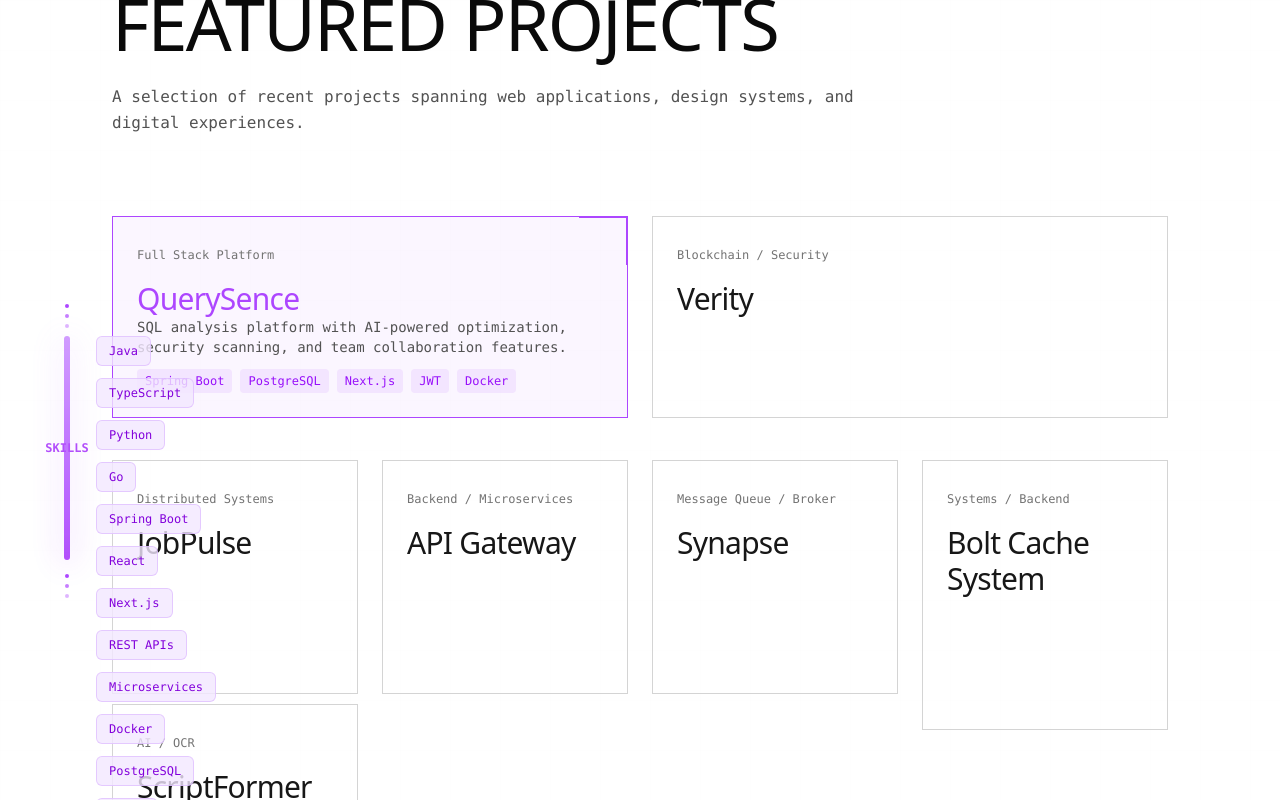
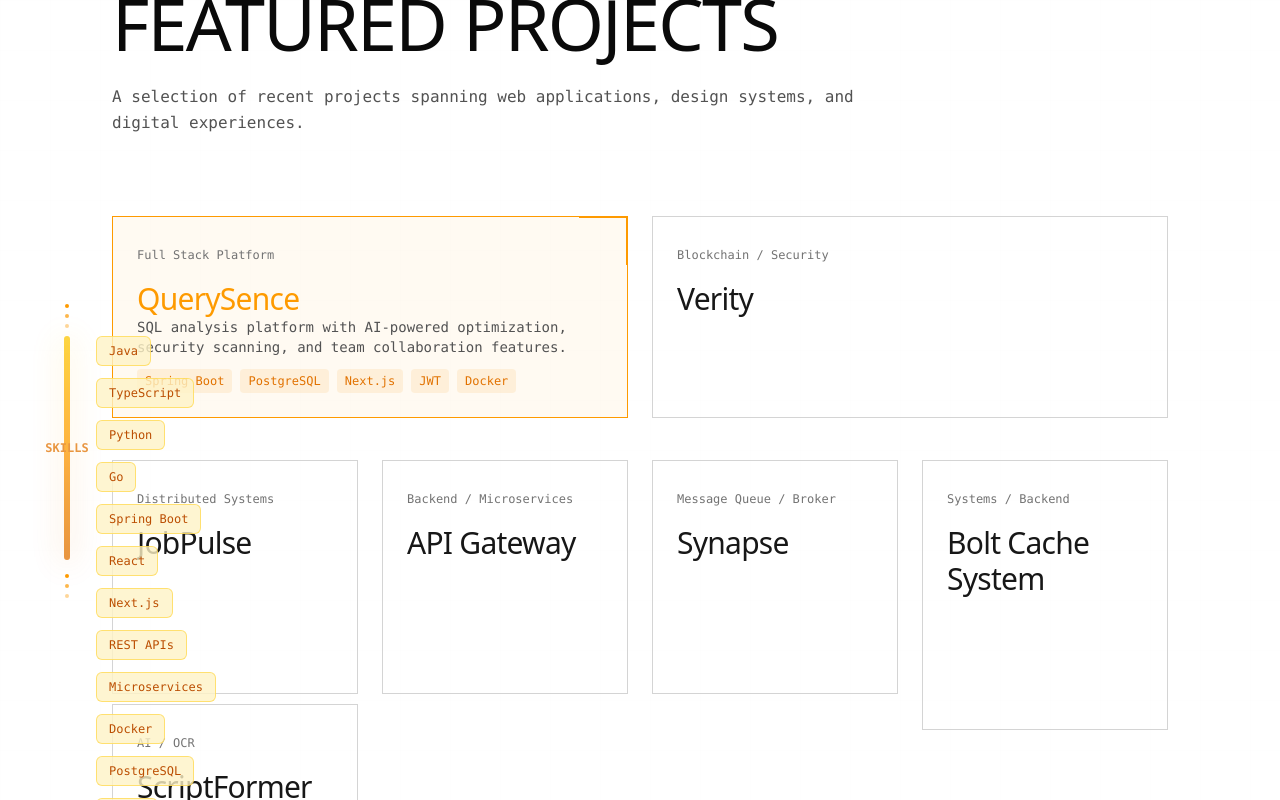
Before and after one commit to tahri-md/tahri-md.github.io, a Next.js app: page / in a window 1280 px wide. Both pictures are taken after a click on the button "CLICK ME". Shown: the part 1084-1884 px from the top of the page. Built offline with nearby package versions, Linux system fonts and the light colour scheme.

Commit message:
feat: update color palette to gold and charcoal theme inspired by street photography

```diff
--- a/components/HeroSection.tsx
+++ b/components/HeroSection.tsx
@@ -14,7 +14,7 @@ export default function HeroSection() {
     <section id="hero" className="relative w-full min-h-screen flex flex-col justify-center px-4 sm:px-6 md:px-12 lg:px-20 xl:px-28 py-20 sm:py-24 md:py-32 overflow-hidden">
       <div className="grid-bg fixed inset-0 -z-10" aria-hidden="true" />
       <div className="max-w-7xl mx-auto w-full flex flex-col gap-8 sm:gap-10 md:gap-12 relative z-10">
-        <div className="text-purple-500 h-6 sm:h-7 md:h-8">
+        <div className="text-amber-500 h-6 sm:h-7 md:h-8">
           <SplitFlapText text={GREETING} />
         </div>
         <div className="max-w-4xl">
@@ -32,8 +32,8 @@ export default function HeroSection() {
               href={button.href}
               className={`font-mono text-xs sm:text-sm px-4 sm:px-6 py-2 sm:py-3 transition-all duration-300 w-full sm:w-auto text-center sm:text-left ${
                 button.variant === "primary"
-                  ? "border-2 border-purple-500 text-purple-600 dark:text-purple-400 hover:bg-purple-500/10 dark:hover:bg-purple-500/20"
-                  : "text-neutral-700 dark:text-neutral-300 hover:text-purple-600 dark:hover:text-purple-400"
+                  ? "border-2 border-amber-500 text-amber-600 dark:text-amber-400 hover:bg-amber-500/10 dark:hover:bg-amber-500/20"
+                  : "text-neutral-700 dark:text-neutral-300 hover:text-amber-600 dark:hover:text-amber-400"
               }`}
             >
               {button.label}
--- a/components/SkillsSection.tsx
+++ b/components/SkillsSection.tsx
@@ -35,19 +35,19 @@ export default function SkillsSection({
   return (
     <div className="relative inline-block">
       <div className="absolute -top-8 left-1/2 -translate-x-1/2 flex flex-col items-center gap-1.5 pointer-events-none">
-        <div className="w-1 h-1 bg-purple-500 dark:bg-purple-400 rounded-full animate-float-dots"></div>
-        <div className="w-1 h-1 bg-purple-500 dark:bg-purple-400 rounded-full animate-float-dots-delay-200 opacity-70"></div>
-        <div className="w-1 h-1 bg-purple-500 dark:bg-purple-400 rounded-full animate-float-dots-delay-400 opacity-40"></div>
+        <div className="w-1 h-1 bg-amber-500 dark:bg-amber-400 rounded-full animate-float-dots"></div>
+        <div className="w-1 h-1 bg-amber-500 dark:bg-amber-400 rounded-full animate-float-dots-delay-200 opacity-70"></div>
+        <div className="w-1 h-1 bg-amber-500 dark:bg-amber-400 rounded-full animate-float-dots-delay-400 opacity-40"></div>
       </div>
 
       <button
         onClick={() => setIsOpen(!isOpen)}
         className={cn(
           "w-1 md:w-1.5 h-24 md:h-32 rounded-full transition-all duration-500 cursor-pointer animate-pulse relative group",
-          "bg-gradient-to-b from-purple-400 via-purple-500 to-purple-600 dark:from-purple-500 dark:via-purple-600 dark:to-purple-700",
-          "hover:shadow-lg hover:shadow-purple-500/50 dark:hover:shadow-purple-600/50",
+          "bg-gradient-to-b from-yellow-400 via-amber-500 to-amber-600 dark:from-amber-500 dark:via-amber-600 dark:to-yellow-700",
+          "hover:shadow-lg hover:shadow-amber-500/50 dark:hover:shadow-amber-600/50",
           "animate-pulse-glow",
-          isOpen && "h-40 md:h-56 shadow-xl shadow-purple-500/60 dark:shadow-purple-600/60"
+          isOpen && "h-40 md:h-56 shadow-xl shadow-amber-500/60 dark:shadow-amber-600/60"
         )}
         aria-label="Click to view skills"
         title="Click to view skills"
@@ -55,22 +55,22 @@ export default function SkillsSection({
         <div
           className={cn(
             "absolute left-1/2 -translate-x-1/2 transition-all duration-500 whitespace-nowrap pointer-events-none",
-            "font-mono text-xs font-bold text-purple-600 dark:text-purple-400",
+            "font-mono text-xs font-bold text-amber-600 dark:text-amber-400",
             isOpen ? "top-1/2 -translate-y-1/2 opacity-100" : "top-2 md:top-3 opacity-60 group-hover:opacity-100"
           )}
         >
           <span className={cn(isOpen ? "block" : "hidden")}>SKILLS</span>
         </div>
 
-        <div className="absolute left-1/2 -translate-x-1/2 -bottom-8 font-mono text-[10px] font-bold text-purple-600 dark:text-purple-400 opacity-0 group-hover:opacity-100 transition-opacity duration-300 whitespace-nowrap">
+        <div className="absolute left-1/2 -translate-x-1/2 -bottom-8 font-mono text-[10px] font-bold text-amber-600 dark:text-amber-400 opacity-0 group-hover:opacity-100 transition-opacity duration-300 whitespace-nowrap">
           CLICK ME
         </div>
       </button>
 
       <div className="absolute -bottom-8 left-1/2 -translate-x-1/2 flex flex-col items-center gap-1.5 pointer-events-none">
-        <div className="w-1 h-1 bg-purple-500 dark:bg-purple-400 rounded-full animate-float-dots-delay-400"></div>
-        <div className="w-1 h-1 bg-purple-500 dark:bg-purple-400 rounded-full animate-float-dots-delay-200 opacity-70"></div>
-        <div className="w-1 h-1 bg-purple-500 dark:bg-purple-400 rounded-full animate-float-dots opacity-40"></div>
+        <div className="w-1 h-1 bg-amber-500 dark:bg-amber-400 rounded-full animate-float-dots-delay-400"></div>
+        <div className="w-1 h-1 bg-amber-500 dark:bg-amber-400 rounded-full animate-float-dots-delay-200 opacity-70"></div>
+        <div className="w-1 h-1 bg-amber-500 dark:bg-amber-400 rounded-full animate-float-dots opacity-40"></div>
       </div>
 
       {isOpen && (
@@ -95,8 +95,8 @@ export default function SkillsSection({
                   className={cn(
                     "px-3 py-1.5 text-xs font-mono rounded-md whitespace-nowrap transition-all duration-300 border",
                     isSelected
-                      ? "bg-purple-500 dark:bg-purple-500 text-white border-purple-500"
-                      : "bg-purple-100/80 dark:bg-purple-900/40 text-purple-700 dark:text-purple-300 border-purple-300/60 dark:border-purple-600/40 hover:bg-purple-200/80 dark:hover:bg-purple-900/60"
+                      ? "bg-amber-500 dark:bg-amber-500 text-white border-amber-500"
+                      : "bg-amber-100/80 dark:bg-amber-900/40 text-amber-700 dark:text-amber-300 border-amber-300/60 dark:border-amber-600/40 hover:bg-amber-200/80 dark:hover:bg-amber-900/60"
                   )}
                 >
                   {skill}
@@ -110,7 +110,7 @@ export default function SkillsSection({
       <div
         className={cn(
           "absolute inset-0 rounded-full blur-lg opacity-0 transition-opacity duration-500 pointer-events-none",
-          "bg-gradient-to-b from-purple-400 via-purple-500 to-purple-600 dark:from-purple-500 dark:via-purple-600 dark:to-purple-700",
+          "bg-gradient-to-b from-yellow-400 via-amber-500 to-amber-600 dark:from-amber-500 dark:via-amber-600 dark:to-yellow-700",
           isOpen && "opacity-30"
         )}
       />
--- a/components/Toast.tsx
+++ b/components/Toast.tsx
@@ -28,8 +28,8 @@ export function Toast({ message, isVisible, duration = 2000 }: ToastProps) {
     <div
       className={cn(
         "fixed bottom-6 right-6 z-50 px-4 py-3 rounded-lg font-mono text-sm transition-all duration-300 pointer-events-none",
-        "bg-black text-purple-500",
-        "border border-purple-500",
+        "bg-black text-amber-500",
+        "border border-amber-500",
         show
           ? "opacity-100 translate-y-0"
           : "opacity-0 translate-y-2"
@@ -39,7 +39,7 @@ export function Toast({ message, isVisible, duration = 2000 }: ToastProps) {
     >
       <div className="flex items-center gap-2">
         <svg
-          className="w-4 h-4 text-purple-500 flex-shrink-0"
+          className="w-4 h-4 text-amber-500 flex-shrink-0"
           fill="currentColor"
           viewBox="0 0 20 20"
         >
--- a/components/WorkSection.tsx
+++ b/components/WorkSection.tsx
@@ -117,7 +117,7 @@ function WorkCard({ project, alwaysActive = false }: WorkCardProps) {
         "group relative flex flex-col justify-between p-4 md:p-5 lg:p-6 border transition-all duration-500 overflow-hidden cursor-pointer",
         project.span,
         isActive
-          ? "border-purple-500 dark:border-purple-500"
+          ? "border-amber-500 dark:border-amber-500"
           : "border-neutral-300 dark:border-neutral-700"
       )}
       onMouseEnter={() => setIsHovered(true)}
@@ -126,7 +126,7 @@ function WorkCard({ project, alwaysActive = false }: WorkCardProps) {
       <div
         className={cn(
           "absolute inset-0 transition-opacity duration-500",
-          "bg-purple-500/5 dark:bg-purple-500/10",
+          "bg-amber-500/5 dark:bg-amber-500/10",
           isActive ? "opacity-100" : "opacity-0"
         )}
       />
@@ -139,7 +139,7 @@ function WorkCard({ project, alwaysActive = false }: WorkCardProps) {
         <h3
           className={cn(
             "text-xl md:text-2xl lg:text-3xl font-[var(--font-bebas)] transition-colors duration-300 mt-4 tracking-tight line-clamp-2",
-            isActive ? "text-purple-500" : "text-neutral-900 dark:text-neutral-100"
+            isActive ? "text-amber-500" : "text-neutral-900 dark:text-neutral-100"
           )}
         >
           {project.title}
@@ -165,7 +165,7 @@ function WorkCard({ project, alwaysActive = false }: WorkCardProps) {
           {project.tech.map((t) => (
             <span
               key={t}
-              className="text-[10px] md:text-xs px-2 py-0.5 md:py-1 bg-purple-500/10 dark:bg-purple-500/20 text-purple-600 dark:text-purple-400 rounded font-mono"
+              className="text-[10px] md:text-xs px-2 py-0.5 md:py-1 bg-amber-500/10 dark:bg-amber-500/20 text-amber-600 dark:text-amber-400 rounded font-mono"
             >
               {t}
             </span>
@@ -179,8 +179,8 @@ function WorkCard({ project, alwaysActive = false }: WorkCardProps) {
           isActive ? "opacity-100" : "opacity-0"
         )}
       >
-        <div className="absolute top-0 right-0 w-full h-[1px] bg-purple-500" />
-        <div className="absolute top-0 right-0 w-[1px] h-full bg-purple-500" />
+        <div className="absolute top-0 right-0 w-full h-[1px] bg-amber-500" />
+        <div className="absolute top-0 right-0 w-[1px] h-full bg-amber-500" />
       </div>
     </a>
   )
--- a/components/principles-section.tsx
+++ b/components/principles-section.tsx
@@ -122,7 +122,7 @@ function PrincipleCard({ principle }: PrincipleCardProps) {
 
   return (
     <article className={`flex flex-col ${isRight ? "items-end text-right" : "items-start text-left"}`}>
-      <span className="font-mono text-[10px] sm:text-xs uppercase tracking-widest text-purple-500 mb-3 sm:mb-4 md:mb-6">
+      <span className="font-mono text-[10px] sm:text-xs uppercase tracking-widest text-amber-500 mb-3 sm:mb-4 md:mb-6">
         {principle.number} / {firstWord}
       </span>
 
--- a/tailwind.config.ts
+++ b/tailwind.config.ts
@@ -11,6 +11,8 @@ export default {
         background: 'var(--background)',
         foreground: 'var(--foreground)',
         accent: '#f59e0b',
+        primary: '#1a1a1a',
+        secondary: '#2d2d2d',
       },
       fontFamily: {
         sans: 'var(--font-geist-sans)',
```
Also changed, not shown: components/colophon-section.tsx (+6 -6 lines), 16 other files (tests, documents, lock files or other folders).
